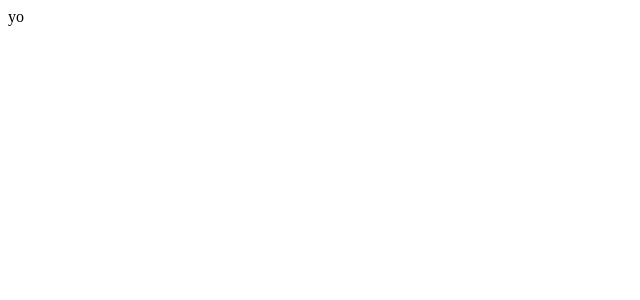
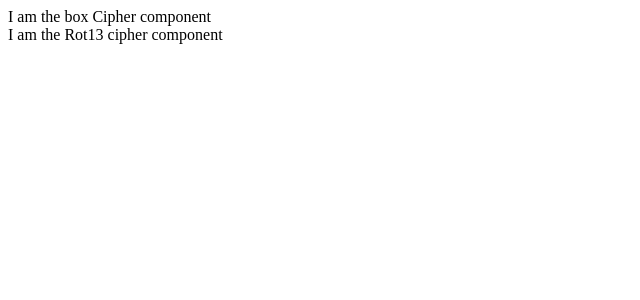
Before and after one commit to arn-foto/Alan_Project, a React (Create React App) app in the folder alan_project/: page / in a window 1280 px wide. Shown: the top 300 px of the page, without its empty margins (0-640 px from the left). Built offline with nearby package versions, Linux system fonts and the light colour scheme.

Commit message:
Initial project set up

```diff
--- a/alan_project/package.json
+++ b/alan_project/package.json
@@ -7,6 +7,7 @@
     "@testing-library/react": "^13.4.0",
     "@testing-library/user-event": "^13.5.0",
     "react": "^18.2.0",
+    "react-router-dom": "^6.4.0",
     "react-dom": "^18.2.0",
     "react-scripts": "5.0.1",
     "web-vitals": "^2.1.4"
--- a/alan_project/src/App.js
+++ b/alan_project/src/App.js
@@ -1,5 +1,11 @@
+import Body from "./Body";
+
 const App = () => {
-  return <div className="App">yo</div>;
+  return (
+    <div className="App">
+      <Body />
+    </div>
+  );
 };
 
 export default App;
--- /dev/null
+++ b/alan_project/src/Body/index.js
@@ -0,0 +1,13 @@
+import BoxCipher from "../CipherComponents/BoxCipher";
+import Rot13 from "../CipherComponents/Rot13";
+
+const Body = () => {
+  return (
+    <div>
+      <BoxCipher />
+      <Rot13 />
+    </div>
+  );
+};
+
+export default Body;
--- /dev/null
+++ b/alan_project/src/CipherComponents/BoxCipher/index.js
@@ -0,0 +1,5 @@
+const BoxCipher = () => {
+  return <div>I am the box Cipher component</div>;
+};
+
+export default BoxCipher;
--- /dev/null
+++ b/alan_project/src/CipherComponents/Rot13/index.js
@@ -0,0 +1,5 @@
+const Rot13 = () => {
+  return <div>I am the Rot13 cipher component</div>;
+};
+
+export default Rot13;
--- /dev/null
+++ b/package.json
@@ -0,0 +1,5 @@
+{
+  "dependencies": {
+    "react-router-dom": "^6.4.0"
+  }
+}
```
Also changed, not shown: 1 other file (tests, documents, lock files or other folders).
